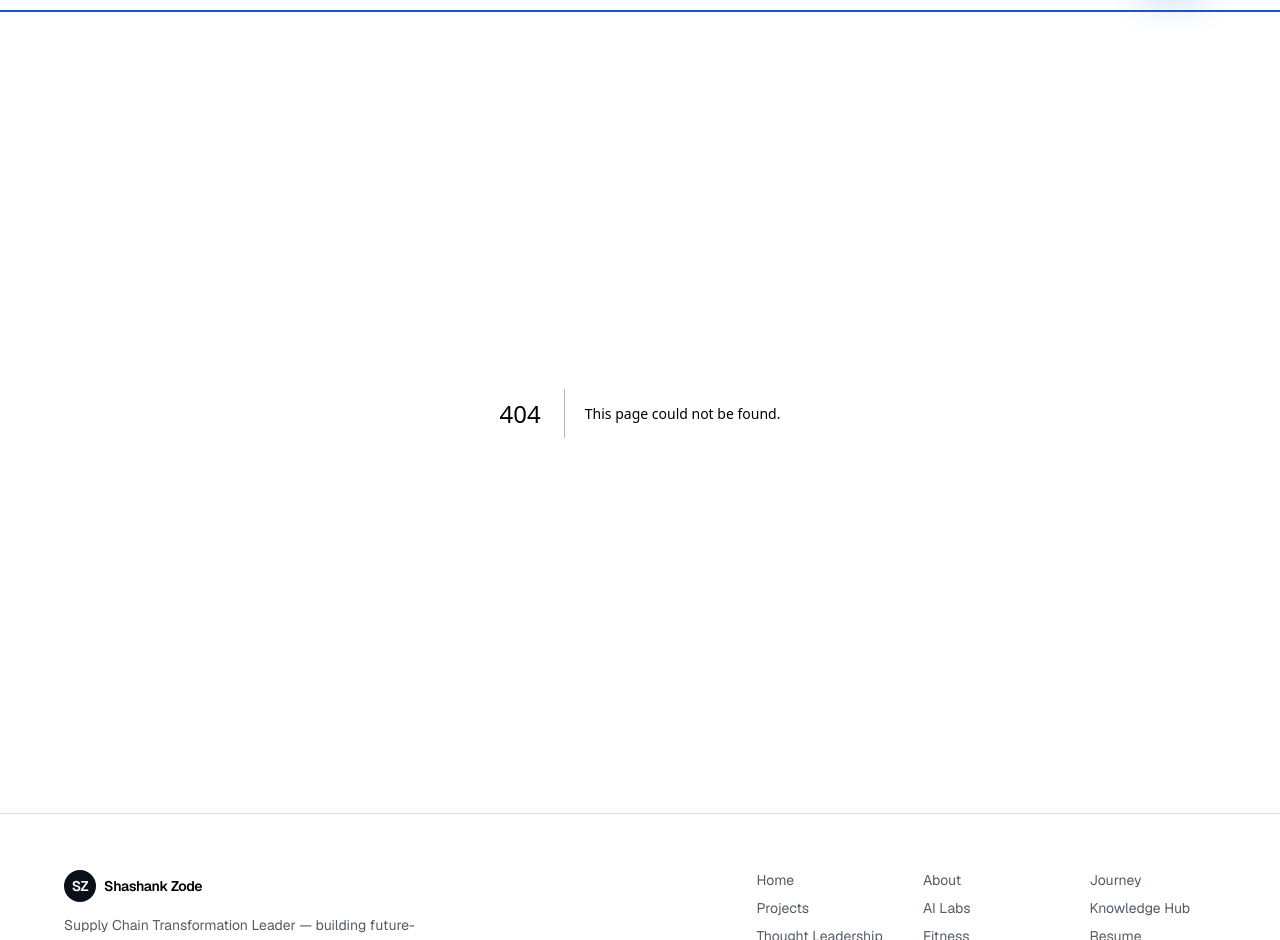
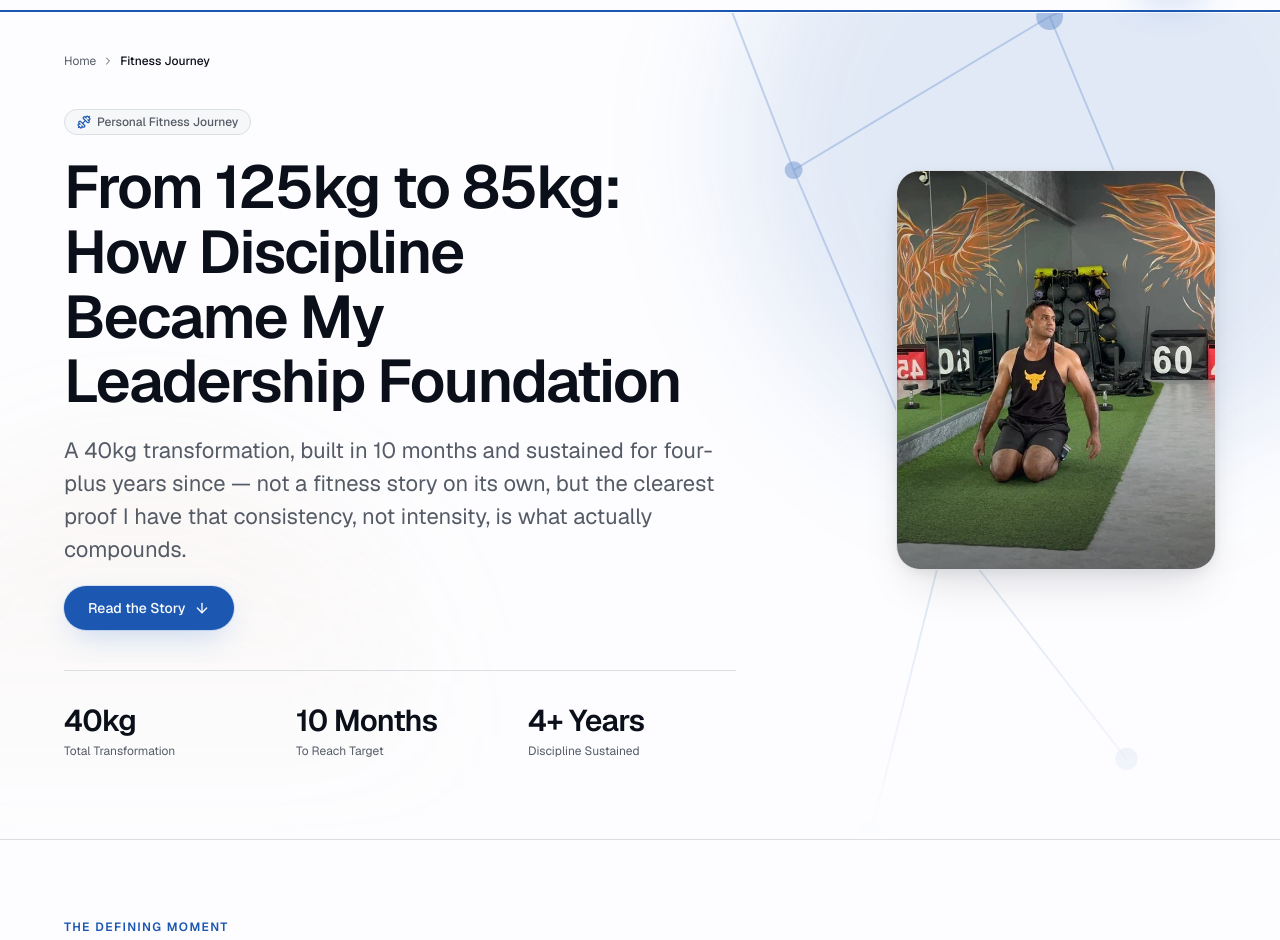
Before and after one commit to shashankzodeofficial/shashank-zode-portfolio, a Next.js app: page /fitness in a window 1280 px wide. Before the commit this address had no page. Shown: the part 52-992 px from the top of the page. Built offline with nearby package versions, Linux system fonts and the light colour scheme.

Commit message:
style(fitness): assemble fitness journey page and wire navigation
Adds /fitness assembling all nine sections with SEO and JSON-LD, updates
the Fitness nav item and homepage preview link to point to the dedicated
page, adds the sitemap entry, and cross-links from About's Personal
Interests section.

```diff
--- /dev/null
+++ b/app/fitness/page.tsx
@@ -0,0 +1,61 @@
+import type { Metadata } from "next";
+
+import { DefiningMoment } from "@/components/fitness/defining-moment";
+import { FitnessCertifications } from "@/components/fitness/fitness-certifications";
+import { FitnessCta } from "@/components/fitness/fitness-cta";
+import { FitnessHero } from "@/components/fitness/fitness-hero";
+import { FitnessQuotesShowcase } from "@/components/fitness/fitness-quotes";
+import { FitnessTimeline } from "@/components/fitness/fitness-timeline";
+import { KeyMilestones } from "@/components/fitness/key-milestones";
+import { LeadershipLessons } from "@/components/fitness/leadership-lessons";
+import { TransformationGallery } from "@/components/fitness/transformation-gallery";
+import { fitnessJourney, siteConfig } from "@/lib/site-config";
+
+const fullTitle = `Fitness Journey — ${siteConfig.name}`;
+const description =
+  "A 125kg to 85kg transformation, built in 10 months and sustained for four-plus years — the discipline, habit-building, and leadership lessons behind it, plus CPD-accredited fitness and nutrition coaching certifications.";
+
+export const metadata: Metadata = {
+  title: "Fitness Journey",
+  description,
+  alternates: { canonical: "/fitness" },
+  openGraph: {
+    type: "website",
+    url: `${siteConfig.url}/fitness`,
+    title: fullTitle,
+    description,
+  },
+  twitter: { card: "summary_large_image", title: fullTitle, description },
+};
+
+export default function FitnessPage() {
+  const jsonLd = {
+    "@context": "https://schema.org",
+    "@type": "ProfilePage",
+    mainEntity: {
+      "@type": "Person",
+      name: siteConfig.name,
+      jobTitle: siteConfig.role,
+      url: `${siteConfig.url}/fitness`,
+      description: `Personal fitness transformation from ${fitnessJourney.startWeight}${fitnessJourney.unit} to ${fitnessJourney.currentWeight}${fitnessJourney.unit}.`,
+    },
+  };
+
+  return (
+    <>
+      <script
+        type="application/ld+json"
+        dangerouslySetInnerHTML={{ __html: JSON.stringify(jsonLd) }}
+      />
+      <FitnessHero />
+      <DefiningMoment />
+      <FitnessTimeline />
+      <TransformationGallery />
+      <KeyMilestones />
+      <LeadershipLessons />
+      <FitnessCertifications />
+      <FitnessQuotesShowcase />
+      <FitnessCta />
+    </>
+  );
+}
--- a/app/sitemap.ts
+++ b/app/sitemap.ts
@@ -94,5 +94,11 @@ export default function sitemap(): MetadataRoute.Sitemap {
       changeFrequency: "weekly" as const,
       priority: route === "/thought-leadership" ? 0.9 : 0.7,
     })),
+    {
+      url: `${siteConfig.url}/fitness`,
+      lastModified,
+      changeFrequency: "monthly",
+      priority: 0.6,
+    },
   ];
 }
--- a/components/about/personal-interests.tsx
+++ b/components/about/personal-interests.tsx
@@ -1,7 +1,9 @@
 "use client";
 
 import Image from "next/image";
+import Link from "next/link";
 import { motion } from "framer-motion";
+import { ArrowRight } from "lucide-react";
 
 import { SectionHeader } from "@/components/common/section-header";
 import { personalInterests } from "@/lib/about-content";
@@ -56,6 +58,18 @@ export function PersonalInterests() {
                 <p className="text-muted-foreground text-sm leading-relaxed">
                   {interest.connection}
                 </p>
+                {interest.label === "Fitness" ? (
+                  <Link
+                    href="/fitness"
+                    className="text-brand group/link mt-1 inline-flex w-fit items-center gap-1 text-xs font-semibold"
+                  >
+                    Read the full journey
+                    <ArrowRight
+                      className="size-3 transition-transform duration-200 group-hover/link:translate-x-0.5"
+                      aria-hidden
+                    />
+                  </Link>
+                ) : null}
               </div>
             </motion.div>
           ))}
--- a/components/sections/fitness-preview.tsx
+++ b/components/sections/fitness-preview.tsx
@@ -32,7 +32,7 @@ export function FitnessPreview() {
             intensity, in the gym and in the boardroom.
           </p>
           <Link
-            href="/about#timeline"
+            href="/fitness"
             className="text-brand group mt-1 inline-flex w-fit items-center gap-1.5 text-sm font-semibold"
           >
             Read My Journey
```
